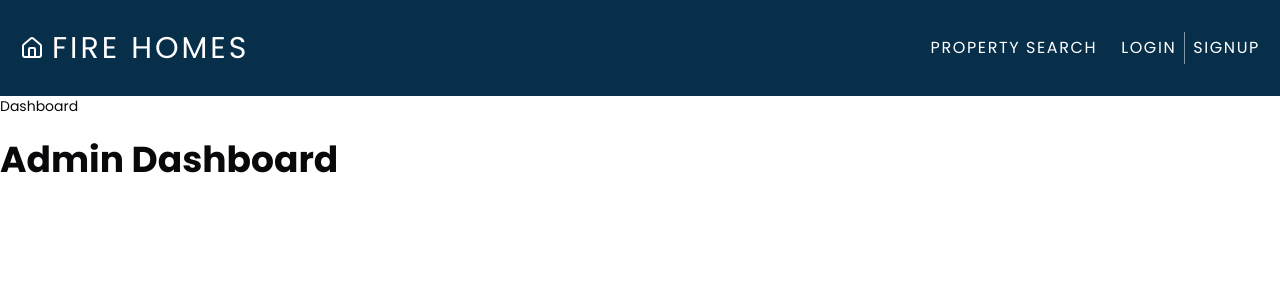
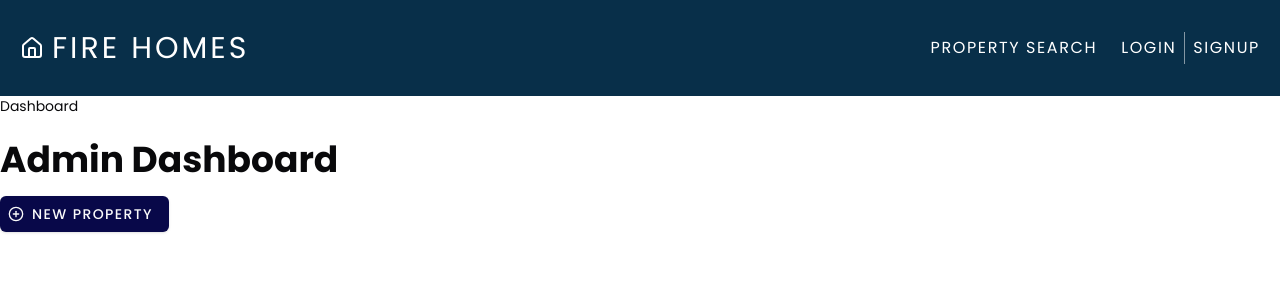
Before and after one commit to peter901/fire-homes-project, a Next.js app: page /admin-dashboard in a window 1280 px wide. Shown: the top 300 px of the page. Built offline with nearby package versions, Linux system fonts and the light colour scheme; no server answers.

Commit message:
added button to the admin dashboard

```diff
--- a/app/admin-dashboard/page.tsx
+++ b/app/admin-dashboard/page.tsx
@@ -1,4 +1,7 @@
 import { Breadcrumbs } from "@/components/ui/breadcrumb";
+import { Button } from "@/components/ui/button";
+import { PlusCircle } from "lucide-react";
+import Link from "next/link";
 
 export default function AdminDashboard(){
     return (
@@ -8,6 +11,12 @@ export default function AdminDashboard(){
             }/>
 
             <h1 className="text-4xl font-bold mt-6">Admin Dashboard</h1>
+
+            <Button asChild className="inline-flex pl-2 gap-2 mt-4">
+                <Link href="/admin-dashboard/new">
+                   <PlusCircle/> New Property
+                </Link>
+            </Button>
         </div>
     )
 }
```
